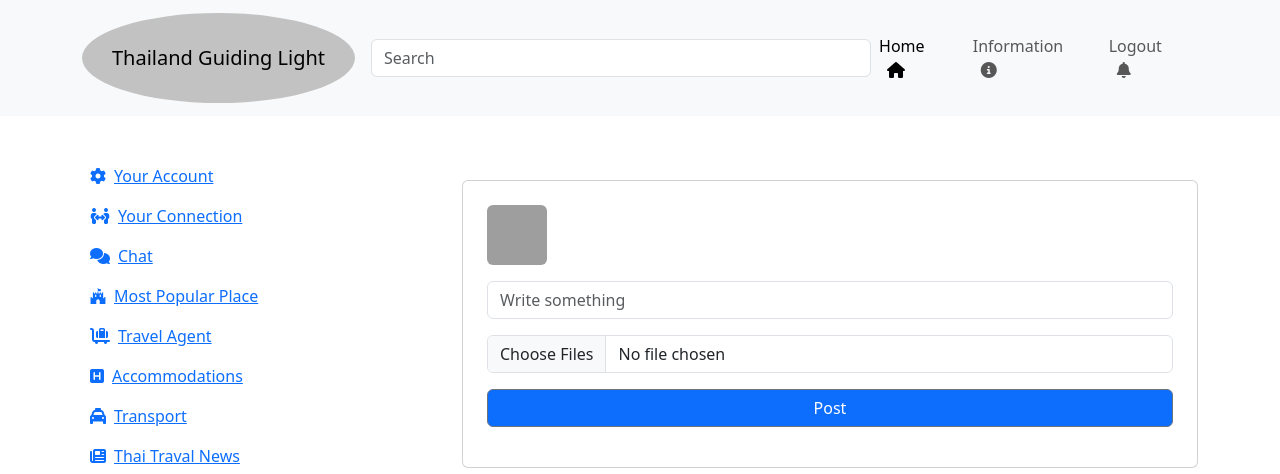
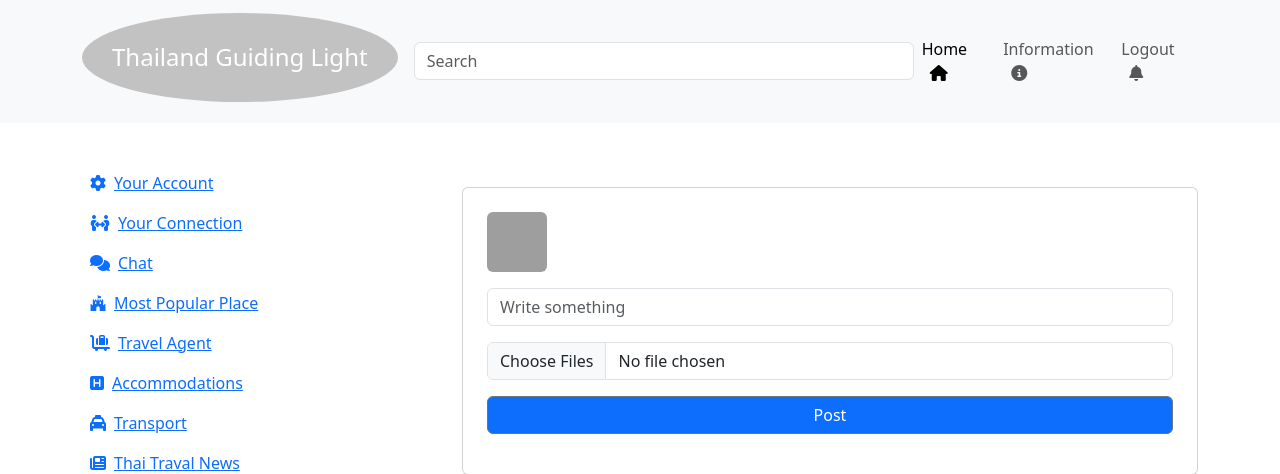
Before and after one commit to Kay13051976/Thailand-guiding-light-second, a Django app: page /index/ in a window 1280 px wide. Shown: the top 474 px of the page. Run offline with Django 3.2, Linux system fonts and the light colour scheme; data that the repository does not hold is empty; some libraries are stand-ins or nearby versions; grey boxes are pictures that could not be loaded.

Commit message:
Add text size to logo in header in base.html file

```diff
--- a/templates/home_app/base.html
+++ b/templates/home_app/base.html
@@ -48,7 +48,7 @@
           <div class="container">
 
           <div class="collapse navbar-collapse" id="navbarTogglerDemo01">
-            <a class="navbar-brand" href="/index"><div class="rounded primary">Thailand Guiding Light</div></a>
+            <a class="navbar-brand" href="/index"><div class="rounded primary text-white h4">Thailand Guiding Light</div></a>
             <form class="d-flex" role="search">
                 <input class="form-control " style="width:500px" type="search" placeholder="Search" aria-label="Search">
             </form>
```
